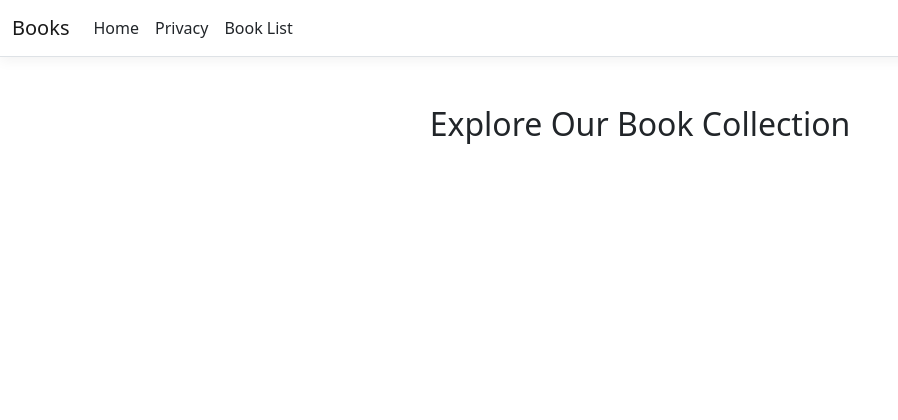
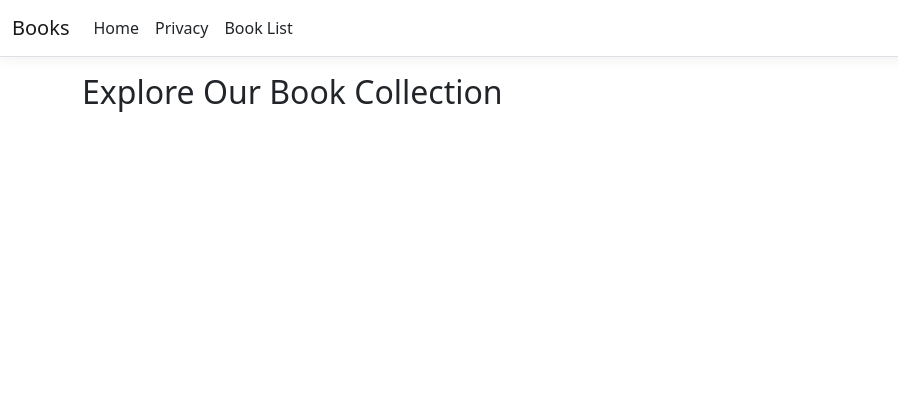
Before and after one commit to ArianaRexhepi/BookShop, an ASP.NET Core app: page /Store in a window 1280 px wide. Shown: the top 420 px of the page, without its empty margins (0-898 px from the left). Run offline with ASP.NET Core 8, Linux system fonts and the light colour scheme; style sheets or scripts are compiled from the project's sources; the project's own start-up code is not run, and a stand-in starts its controllers and pages.

Commit message:
desgingn

```diff
--- a/Views/Shared/_Layout.cshtml
+++ b/Views/Shared/_Layout.cshtml
@@ -7,6 +7,8 @@
     <link rel="stylesheet" href="~/lib/bootstrap/dist/css/bootstrap.min.css" />
     <link rel="stylesheet" href="~/lib/fontawesome/css/all.css" asp-append-version="true" />
     <link rel="stylesheet" href="~/Books.styles.css" asp-append-version="true" />
+    <link rel="stylesheet" href="~/css/styles.css">
+
 </head>
 <body>
     <header>
--- a/Views/Store/Index.cshtml
+++ b/Views/Store/Index.cshtml
@@ -4,20 +4,22 @@
     ViewData["Title"] = "Bookstore";
 }
 
-<div class="container my-5">
-    <h2 class="text-center mb-4">Explore Our Book Collection</h2>
+<link rel="stylesheet" href="~/css/styles.css">
 
-    <div class="row row-cols-1 row-cols-md-3 g-4">
+<div class="book-container">
+    <h2 class="book-heading">Explore Our Book Collection</h2>
+
+    <div class="book-grid">
         @foreach (var book in Model)
         {
-            <div class="col">
-                <div class="card h-100 border-0">
-                    <img src="@book.Image" class="card-img-top" alt="Book Image">
-                    <div class="card-body">
-                        <h5 class="card-title">@book.Title</h5>
-                        <p class="card-text">Price: @book.Price.ToString("C")</p>
+            <div class="book-card">
+                <img src="@book.Image" class="book-image" alt="Book Image">
+                <div class="book-details">
+                    <h3 class="book-title">@book.Title</h3>
+                    <p class="book-author">By: @book.Author</p>
+                    <p class="book-price">Price: @book.Price.ToString("C")</p>
                 </div>
-                    <div class="card-footer bg-transparent d-flex justify-content-end border-0">
+                <div class="book-actions">
                     <a asp-controller="Store" asp-action="Details" asp-route-id="@book.Id" class="btn btn-outline-primary">
                         View Details
                     </a>
@@ -26,7 +28,6 @@
                     </a>
                 </div>
             </div>
-            </div>
         }
     </div>
 </div>
```
Also changed, not shown: wwwroot/css/site.css (line endings or trailing spaces), 11 other files. Lines whose indentation alone changed are shown as unchanged.
